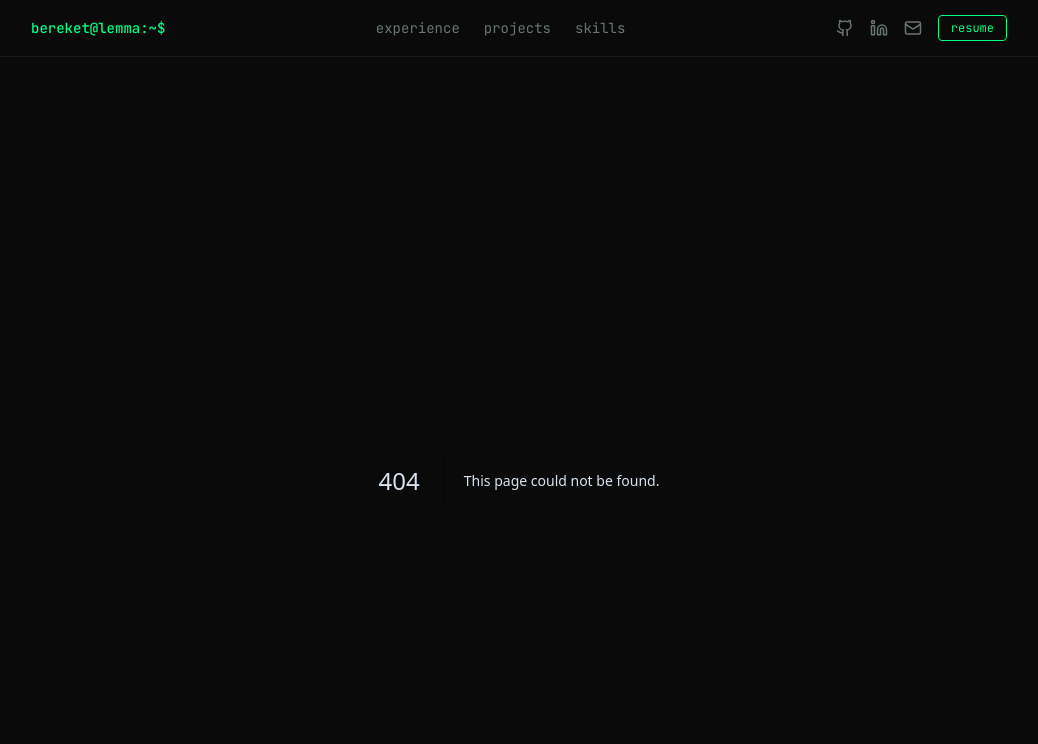
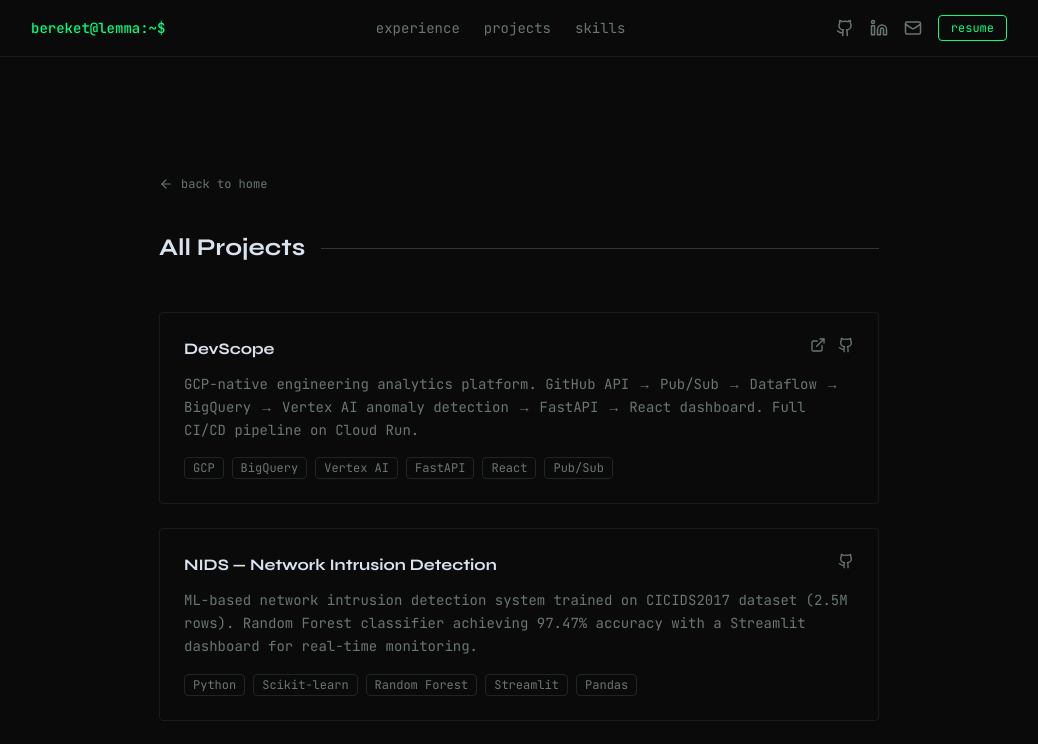
Before and after one commit to bereketlemma/bereket-portfolio, a Next.js app: page /projects in a window 1280 px wide. Before the commit this address had no page. Shown: the top 744 px of the page, without its empty margins (121-1159 px from the left). Built offline with nearby package versions, Linux system fonts and the light colour scheme.

Commit message:
feat: all projects page

```diff
--- /dev/null
+++ b/app/projects/page.tsx
@@ -0,0 +1,94 @@
+import Link from "next/link"
+import { Github, ExternalLink, ArrowLeft } from "lucide-react"
+
+const projects = [
+  {
+    title: "DevScope",
+    description:
+      "GCP-native engineering analytics platform. GitHub API → Pub/Sub → Dataflow → BigQuery → Vertex AI anomaly detection → FastAPI → React dashboard. Full CI/CD pipeline on Cloud Run.",
+    tags: ["GCP", "BigQuery", "Vertex AI", "FastAPI", "React", "Pub/Sub"],
+    github: "https://github.com/bereketlemma/devscope",
+    live: "https://devscope.bereketlemma.com",
+  },
+  {
+    title: "NIDS — Network Intrusion Detection",
+    description:
+      "ML-based network intrusion detection system trained on CICIDS2017 dataset (2.5M rows). Random Forest classifier achieving 97.47% accuracy with a Streamlit dashboard for real-time monitoring.",
+    tags: ["Python", "Scikit-learn", "Random Forest", "Streamlit", "Pandas"],
+    github: "https://github.com/bereketlemma/nids",
+    live: null,
+  },
+  {
+    title: "CPU Scheduler Simulator",
+    description:
+      "Simulation of core CPU scheduling algorithms — FCFS, SJF, Round Robin, and Priority Scheduling. Visualizes process execution, wait times, and turnaround times.",
+    tags: ["C++", "Systems", "OS Concepts"],
+    github: "https://github.com/bereketlemma/cpu-scheduler",
+    live: null,
+  },
+  {
+    title: "Voice Interview Assistant",
+    description:
+      "Browser-based voice interview assistant built with the Web Speech API and Claude's API. Helps practice technical and behavioral interviews with real-time AI feedback.",
+    tags: ["TypeScript", "Web Speech API", "Claude API", "React"],
+    github: "https://github.com/bereketlemma/voice-interview-assistant",
+    live: null,
+  },
+]
+
+export default function ProjectsPage() {
+  return (
+    <main className="mx-auto max-w-3xl px-6 py-24">
+      <Link
+        href="/"
+        className="mb-10 flex items-center gap-2 font-mono text-xs text-muted-foreground hover:text-accent transition-colors"
+      >
+        <ArrowLeft size={14} />
+        back to home
+      </Link>
+
+      <div className="mb-12 flex items-center gap-4">
+        <h1 className="font-syne text-2xl font-bold text-foreground">All Projects</h1>
+        <div className="h-px flex-1 bg-border" />
+      </div>
+
+      <div className="flex flex-col gap-6">
+        {projects.map((project, i) => (
+          <div
+            key={i}
+            className="group rounded border border-border/40 p-6 transition-all hover:border-accent/30 hover:bg-surface/50"
+          >
+            <div className="flex items-start justify-between">
+              <h2 className="font-syne text-base font-bold text-foreground group-hover:text-accent transition-colors">
+                {project.title}
+              </h2>
+              <div className="flex items-center gap-3">
+                {project.live && (
+                  <Link href={project.live} target="_blank" className="text-muted-foreground hover:text-accent transition-colors">
+                    <ExternalLink size={16} />
+                  </Link>
+                )}
+                <Link href={project.github} target="_blank" className="text-muted-foreground hover:text-accent transition-colors">
+                  <Github size={16} />
+                </Link>
+              </div>
+            </div>
+            <p className="mt-3 text-sm leading-relaxed text-muted-foreground">
+              {project.description}
+            </p>
+            <div className="mt-4 flex flex-wrap gap-2">
+              {project.tags.map((tag) => (
+                <span
+                  key={tag}
+                  className="rounded border border-border/60 px-2 py-0.5 font-mono text-xs text-muted-foreground"
+                >
+                  {tag}
+                </span>
+              ))}
+            </div>
+          </div>
+        ))}
+      </div>
+    </main>
+  )
+}
```
